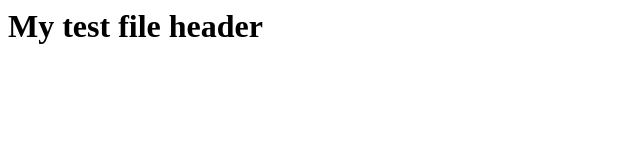
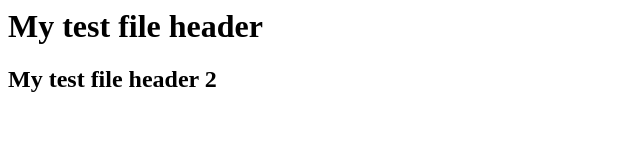
Before and after one commit to maneendra1207/skills-introduction-to-git-manee, a plain HTML site: page index.html in a window 1280 px wide. Shown: the whole page, without its empty margins (0-640 px from the left). Drawn offline with Linux system fonts and the light colour scheme.

Commit message:
Add second header to index.html

```diff
--- a/index.html
+++ b/index.html
@@ -1 +1,2 @@
 <h1>My test file header</h1>
+<h2>My test file header 2</h2>
```
